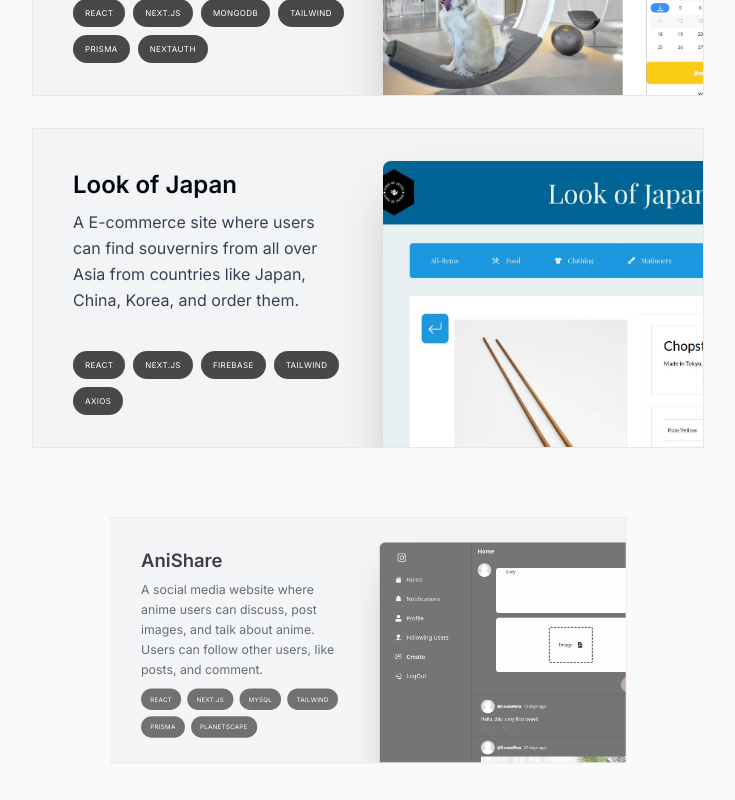
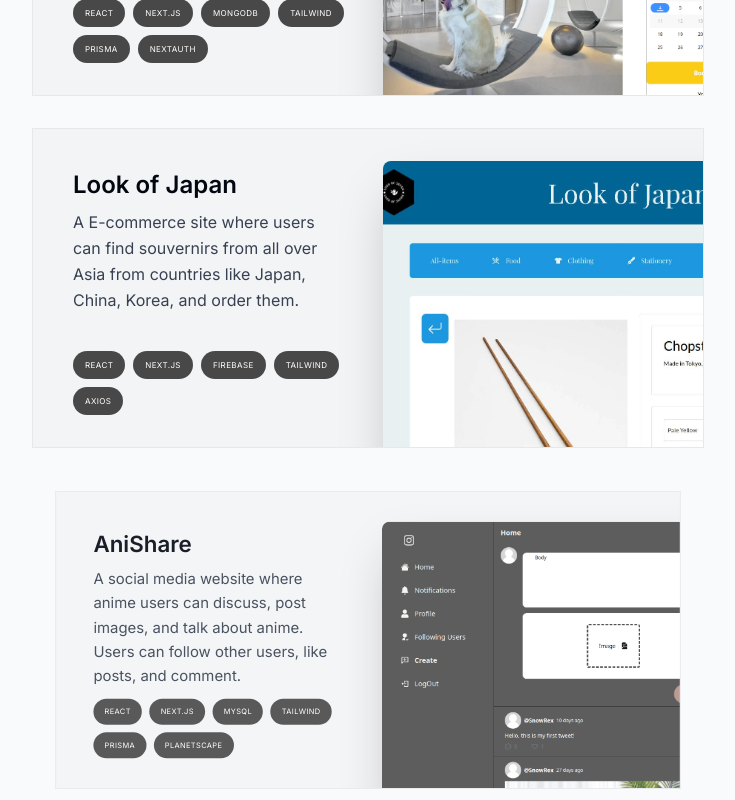
Before and after one commit to JasonMac123/NewPortfolio, a Next.js app: page / in a window 1280 px wide. Shown: the part 1667-2467 px from the top of the page, without its empty margins (272-1007 px from the left). Built offline with nearby package versions, Linux system fonts and the light colour scheme.

Commit message:
Changes motion when scrolling to be more subtle in change of opacity and scale

```diff
--- a/components/Project/Project.tsx
+++ b/components/Project/Project.tsx
@@ -3,8 +3,7 @@
 import Image from "next/image";
 import { projectData } from "./ProjectList";
 
-import { useScroll } from "framer-motion";
-import { motion } from "framer-motion";
+import { useScroll, motion, useTransform } from "framer-motion";
 import { useRef } from "react";
 
 type ProjectProps = (typeof projectData)[number];
@@ -16,13 +15,15 @@ const Project = ({ title, description, tags, image }: ProjectProps) => {
     target: ref,
     offset: ["0 1", "1.3 1"],
   });
+  const upScaleScroll = useTransform(scrollYProgress, [0, 1], [0.7, 1]);
+  const upScaleOpacity = useTransform(scrollYProgress, [0, 1], [0.6, 1]);
 
   return (
     <motion.div
       ref={ref}
       style={{
-        scale: scrollYProgress,
-        opacity: scrollYProgress,
+        scale: upScaleScroll,
+        opacity: upScaleOpacity,
       }}
       className="mb-3 sm:mb-8 last:mb-0"
     >
```
